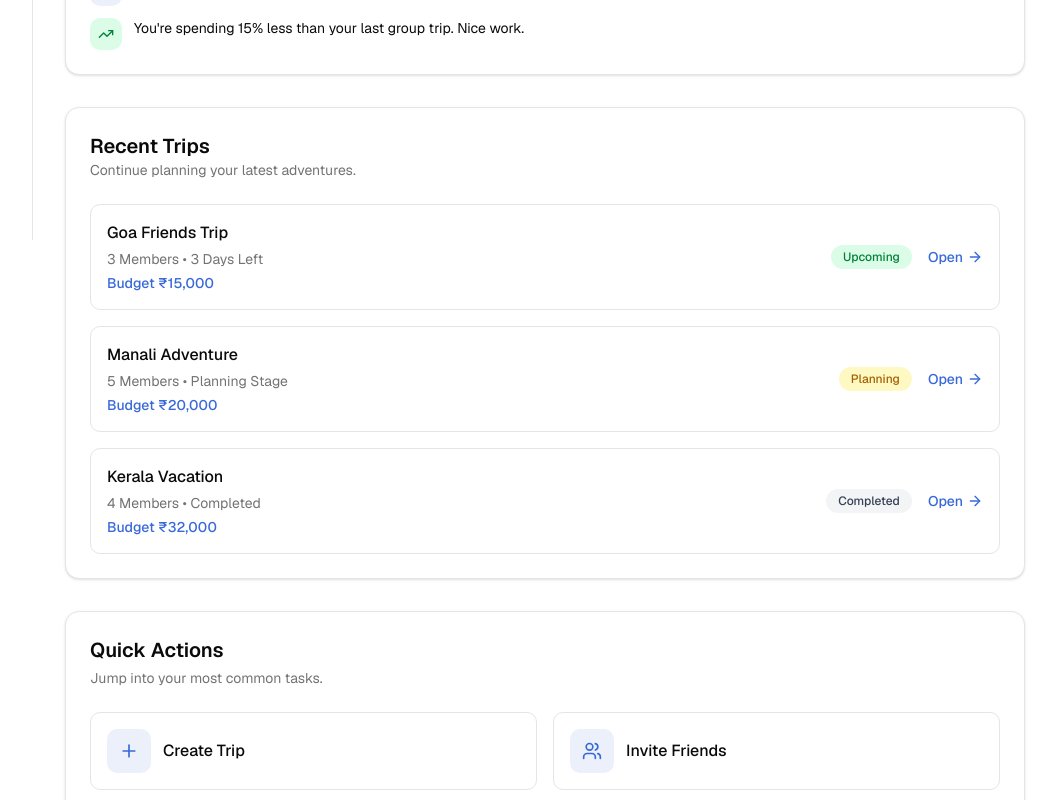
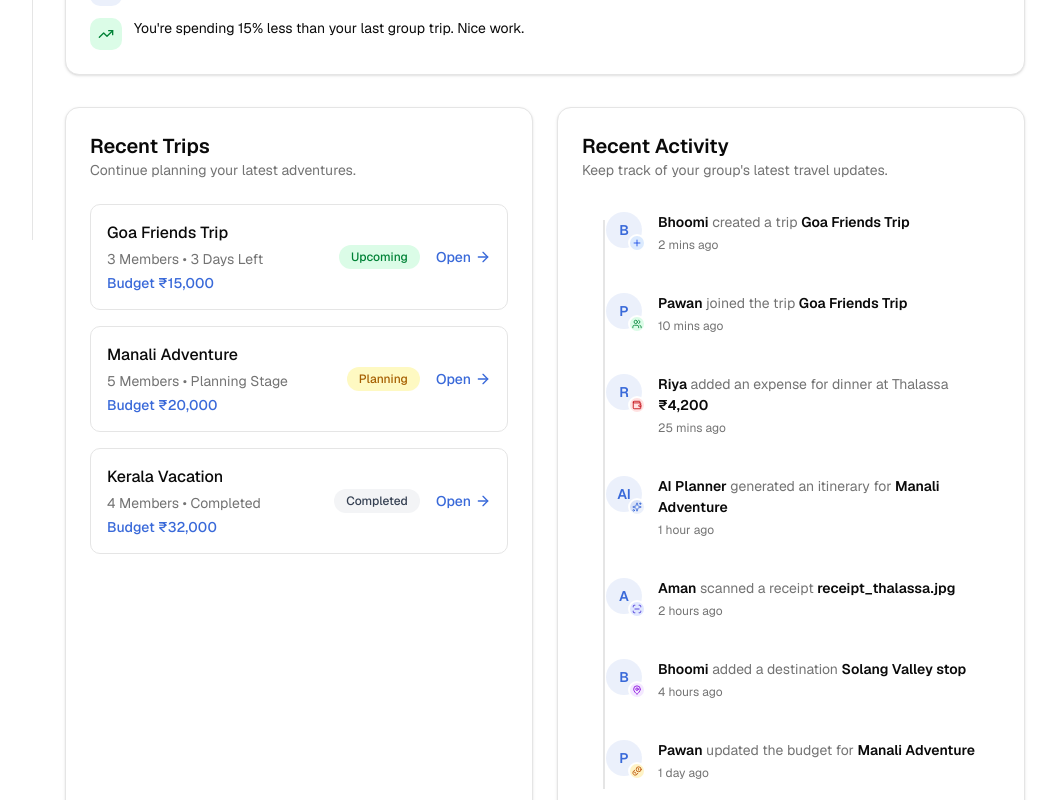
Before and after one commit to Bhoomikush/AI-Trip-Manager, a Next.js app: page /dashboard in a window 1280 px wide. Shown: the part 560-1360 px from the top of the page, without its empty margins (223-1279 px from the left). Built offline with nearby package versions, Linux system fonts and the light colour scheme.

Commit message:
done with Ai- insights section in dashboar

```diff
--- a/app/dashboard/page.tsx
+++ b/app/dashboard/page.tsx
@@ -2,6 +2,7 @@ import { OverviewCards } from "@/components/dashboard/overview-cards";
 import { RecentTrips } from "@/components/dashboard/recent-trips";
 import { QuickActions } from "@/components/dashboard/quick-actions";
 import { AIInsights } from "@/components/dashboard/ai-insights";
+import { RecentActivity } from "@/components/dashboard/recent-activity";
 
 export default function DashboardPage() {
     return (
@@ -20,7 +21,10 @@ export default function DashboardPage() {
 
             <AIInsights />
 
-            <RecentTrips />
+            <div className="grid gap-6 lg:grid-cols-2">
+                <RecentTrips />
+                <RecentActivity />
+            </div>
 
             <QuickActions />
         </div>
--- /dev/null
+++ b/components/dashboard/recent-activity.tsx
@@ -0,0 +1,222 @@
+import React from "react";
+import {
+  Plus,
+  Users,
+  Wallet,
+  Sparkles,
+  ScanLine,
+  MapPin,
+  Coins,
+  LucideIcon
+} from "lucide-react";
+
+// 1. Define strict TypeScript interfaces for our Activity model
+export type ActivityCategory =
+  | "trip"
+  | "expense"
+  | "ai"
+  | "member"
+  | "destination"
+  | "budget"
+  | "ocr";
+
+export interface Activity {
+  id: string;
+  actor: {
+    name: string;
+    avatarUrl?: string;
+    fallback: string;
+  };
+  action: string;
+  target: string;
+  category: ActivityCategory;
+  timestamp: string;
+}
+
+// 2. Define category configuration for styling & icons mapping
+export interface CategoryConfig {
+  icon: LucideIcon;
+  colorClass: string; // Tailored HSL theme colors (existing system)
+}
+
+export const CATEGORY_MAP: Record<ActivityCategory, CategoryConfig> = {
+  trip: {
+    icon: Plus,
+    colorClass: "bg-blue-100 text-blue-700 dark:bg-blue-500/10 dark:text-blue-400",
+  },
+  expense: {
+    icon: Wallet,
+    colorClass: "bg-red-100 text-red-700 dark:bg-red-500/10 dark:text-red-400",
+  },
+  ai: {
+    icon: Sparkles,
+    colorClass: "bg-primary/10 text-primary dark:bg-primary/20 dark:text-primary-foreground",
+  },
+  member: {
+    icon: Users,
+    colorClass: "bg-green-100 text-green-700 dark:bg-green-500/10 dark:text-green-400",
+  },
+  destination: {
+    icon: MapPin,
+    colorClass: "bg-purple-100 text-purple-700 dark:bg-purple-500/10 dark:text-purple-400",
+  },
+  budget: {
+    icon: Coins,
+    colorClass: "bg-amber-100 text-amber-700 dark:bg-amber-500/10 dark:text-amber-400",
+  },
+  ocr: {
+    icon: ScanLine,
+    colorClass: "bg-indigo-100 text-indigo-700 dark:bg-indigo-500/10 dark:text-indigo-400",
+  },
+};
+
+// 3. Mock data populated with realistic activities requested
+export const DUMMY_ACTIVITIES: Activity[] = [
+  {
+    id: "act-1",
+    actor: { name: "Bhoomi", fallback: "B" },
+    action: "created a trip",
+    target: "Goa Friends Trip",
+    category: "trip",
+    timestamp: "2 mins ago",
+  },
+  {
+    id: "act-2",
+    actor: { name: "Pawan", fallback: "P" },
+    action: "joined the trip",
+    target: "Goa Friends Trip",
+    category: "member",
+    timestamp: "10 mins ago",
+  },
+  {
+    id: "act-3",
+    actor: { name: "Riya", fallback: "R" },
+    action: "added an expense for dinner at Thalassa",
+    target: "₹4,200",
+    category: "expense",
+    timestamp: "25 mins ago",
+  },
+  {
+    id: "act-4",
+    actor: { name: "AI Planner", fallback: "AI" },
+    action: "generated an itinerary for",
+    target: "Manali Adventure",
+    category: "ai",
+    timestamp: "1 hour ago",
+  },
+  {
+    id: "act-5",
+    actor: { name: "Aman", fallback: "A" },
+    action: "scanned a receipt",
+    target: "receipt_thalassa.jpg",
+    category: "ocr",
+    timestamp: "2 hours ago",
+  },
+  {
+    id: "act-6",
+    actor: { name: "Bhoomi", fallback: "B" },
+    action: "added a destination",
+    target: "Solang Valley stop",
+    category: "destination",
+    timestamp: "4 hours ago",
+  },
+  {
+    id: "act-7",
+    actor: { name: "Pawan", fallback: "P" },
+    action: "updated the budget for",
+    target: "Manali Adventure",
+    category: "budget",
+    timestamp: "1 day ago",
+  },
+];
+
+interface RecentActivityProps {
+  activities?: Activity[];
+}
+
+export function RecentActivity({ activities = DUMMY_ACTIVITIES }: RecentActivityProps) {
+  // If we have no activities, render a clean, user-friendly empty state
+  if (activities.length === 0) {
+    return (
+      <section className="rounded-xl border border-border bg-card p-6 shadow-sm">
+        <div className="mb-6 flex flex-col justify-start">
+          <h2 className="text-xl font-semibold text-foreground">Recent Activity</h2>
+          <p className="text-sm text-muted-foreground">Keep track of your group's latest travel updates.</p>
+        </div>
+        <div className="flex flex-col items-center justify-center py-10 text-center">
+          <div className="rounded-full bg-muted p-4">
+            <Users className="h-8 w-8 text-muted-foreground/60" />
+          </div>
+          <h3 className="mt-4 font-semibold text-foreground">No recent activity</h3>
+          <p className="mt-1 text-sm text-muted-foreground">
+            Activities will appear here when you or your companions make changes to your trips.
+          </p>
+        </div>
+      </section>
+    );
+  }
+
+  return (
+    <section className="rounded-xl border border-border bg-card p-6 shadow-sm">
+      {/* Header */}
+      <div className="mb-6 flex items-center justify-between">
+        <div>
+          <h2 className="text-xl font-semibold text-foreground">
+            Recent Activity
+          </h2>
+          <p className="text-sm text-muted-foreground">
+            Keep track of your group's latest travel updates.
+          </p>
+        </div>
+      </div>
+
+      {/* Feed List */}
+      <div className="relative pl-4 before:absolute before:bottom-0 before:left-[21px] before:top-4 before:w-[2px] before:bg-border">
+        <ul className="space-y-6">
+          {activities.map((activity, index) => {
+            const config = CATEGORY_MAP[activity.category] || CATEGORY_MAP.trip;
+            const Icon = config.icon;
+
+            return (
+              <li
+                key={activity.id}
+                className="group relative flex items-start gap-4 rounded-lg p-2 transition-all duration-300 hover:bg-muted/40"
+              >
+                {/* Timeline dot / avatar container */}
+                <div className="relative flex h-9 w-9 shrink-0 items-center justify-center rounded-full bg-primary/10 text-sm font-semibold text-primary">
+                  <span>{activity.actor.fallback}</span>
+
+                  {/* Category icon badge layered on bottom-right corner */}
+                  <div
+                    className={`absolute -bottom-1 -right-1 flex h-4.5 w-4.5 items-center justify-center rounded-full border-2 border-card ${config.colorClass}`}
+                    title={activity.category}
+                  >
+                    <Icon className="h-2.5 w-2.5" />
+                  </div>
+                </div>
+
+                {/* Content info */}
+                <div className="flex-1 min-w-0">
+                  <p className="text-sm text-muted-foreground leading-normal break-words">
+                    <span className="font-semibold text-foreground group-hover:text-primary transition-colors duration-200">
+                      {activity.actor.name}
+                    </span>{" "}
+                    {activity.action}{" "}
+                    <span className="font-semibold text-foreground">
+                      {activity.target}
+                    </span>
+                  </p>
+
+                  {/* Time label */}
+                  <span className="mt-1 block text-xs text-muted-foreground">
+                    {activity.timestamp}
+                  </span>
+                </div>
+              </li>
+            );
+          })}
+        </ul>
+      </div>
+    </section>
+  );
+}
```
